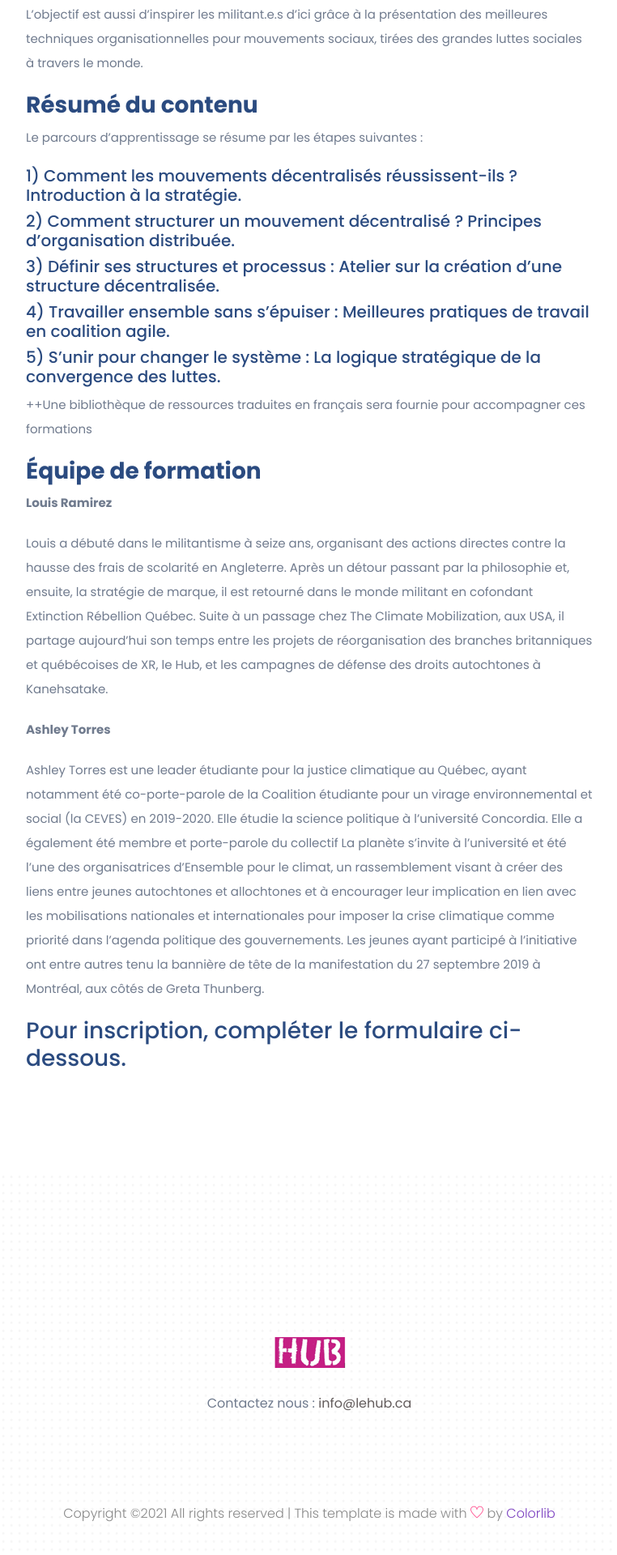
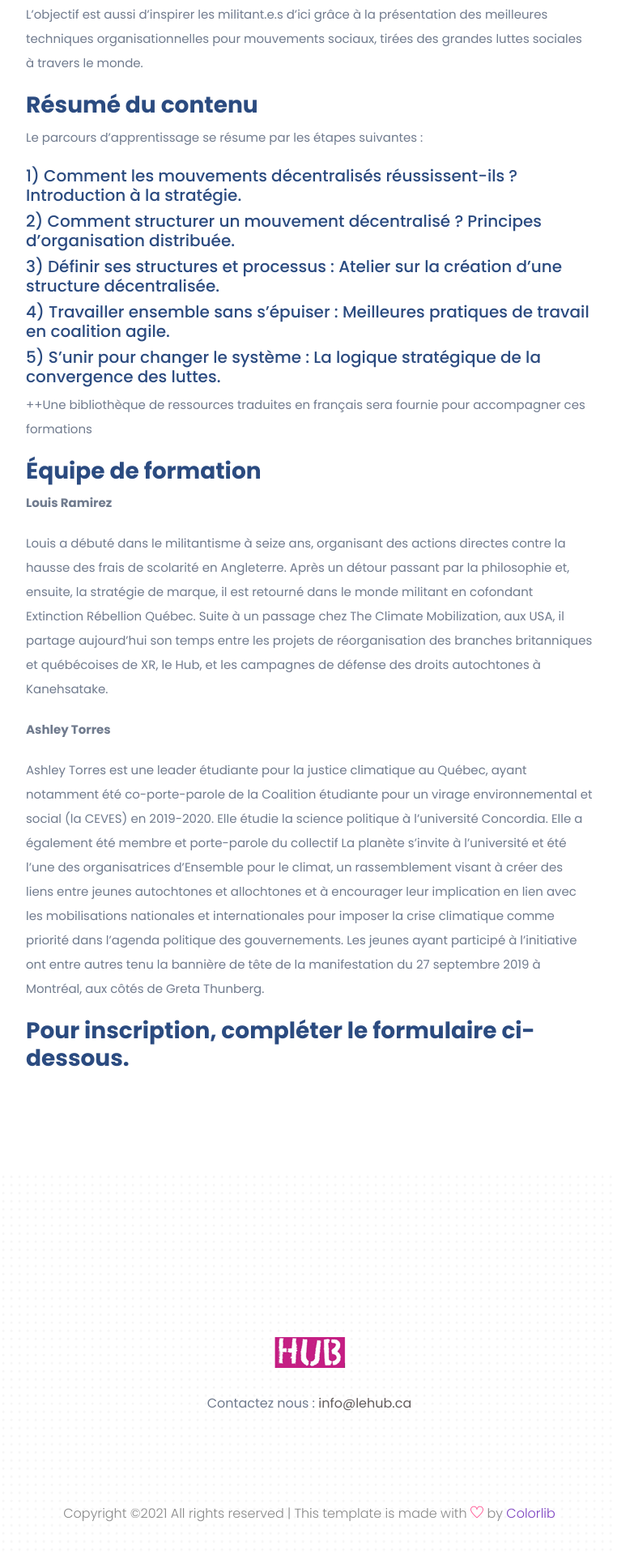
Before and after one commit to LeHubca/lehub-website, a Jekyll site: the page built from docs/_posts/2021-02-12-formations.md, in a window 1280 px wide. Shown: the part 813-2733 px from the top of the page at 81% size, without its empty margins (258-1020 px from the left). Built offline with Jekyll 4.4.1, drawn with Linux system fonts in a browser that asks for light colours.

```diff
--- a/docs/_posts/2021-02-12-formations.md
+++ b/docs/_posts/2021-02-12-formations.md
@@ -40,4 +40,4 @@ Louis a débuté dans le militantisme à seize ans, organisant des actions direc
 
 Ashley Torres est une leader étudiante pour la justice climatique au Québec, ayant notamment été co-porte-parole de la Coalition étudiante pour un virage environnemental et social (la CEVES) en 2019-2020. Elle étudie la science politique à l’université Concordia. Elle a également été membre et porte-parole du collectif La planète s’invite à l’université et été l’une des organisatrices d’Ensemble pour le climat, un rassemblement visant à créer des liens entre jeunes autochtones et allochtones et à encourager leur implication en lien avec les mobilisations nationales et internationales pour imposer la crise climatique comme priorité dans l’agenda politique des gouvernements. Les jeunes ayant participé à l’initiative ont entre autres tenu la bannière de tête de la manifestation du 27 septembre 2019 à Montréal, aux côtés de Greta Thunberg.
 
-### Pour inscription, compléter le formulaire ci-dessous.
+### **Pour inscription, compléter le formulaire ci-dessous.**
```
